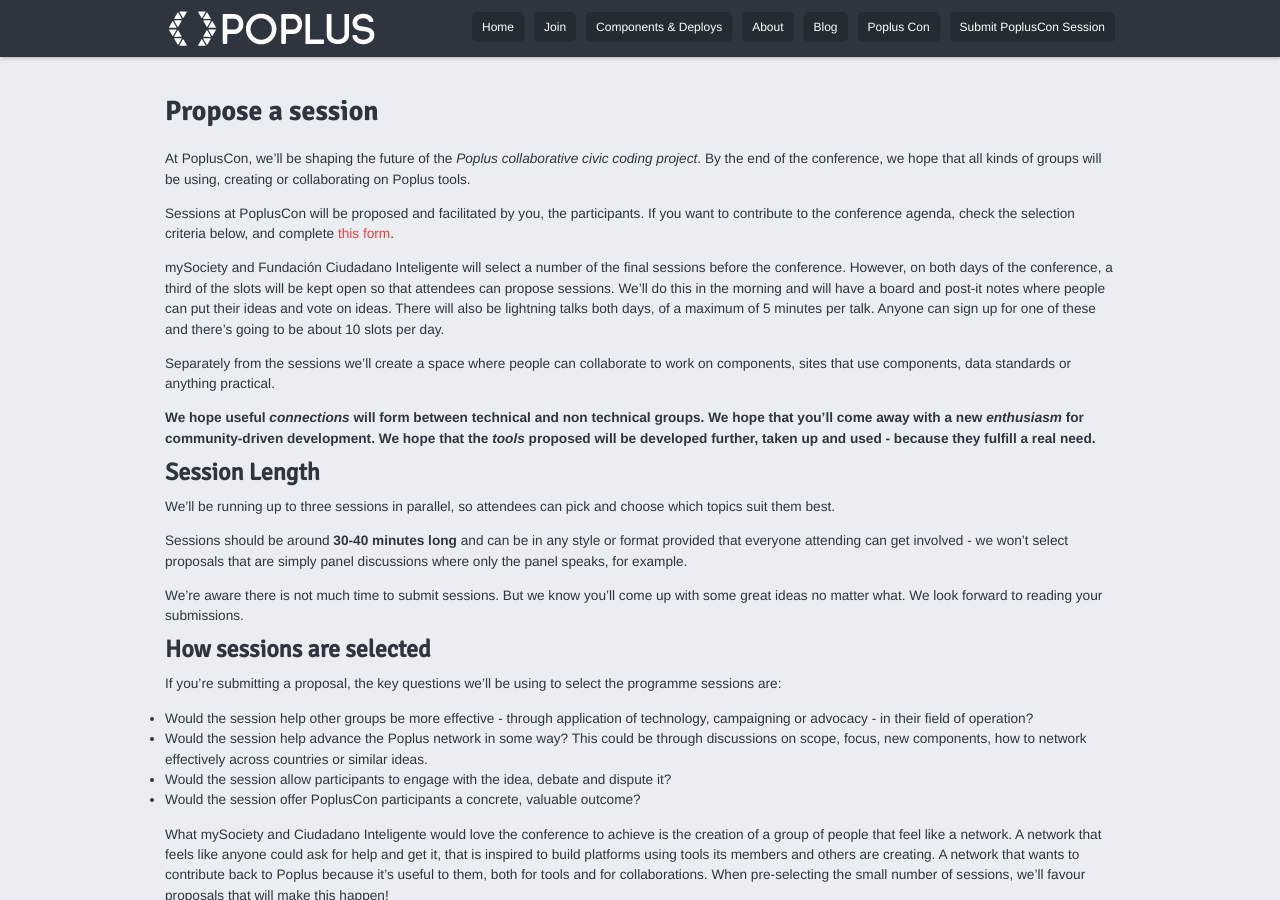
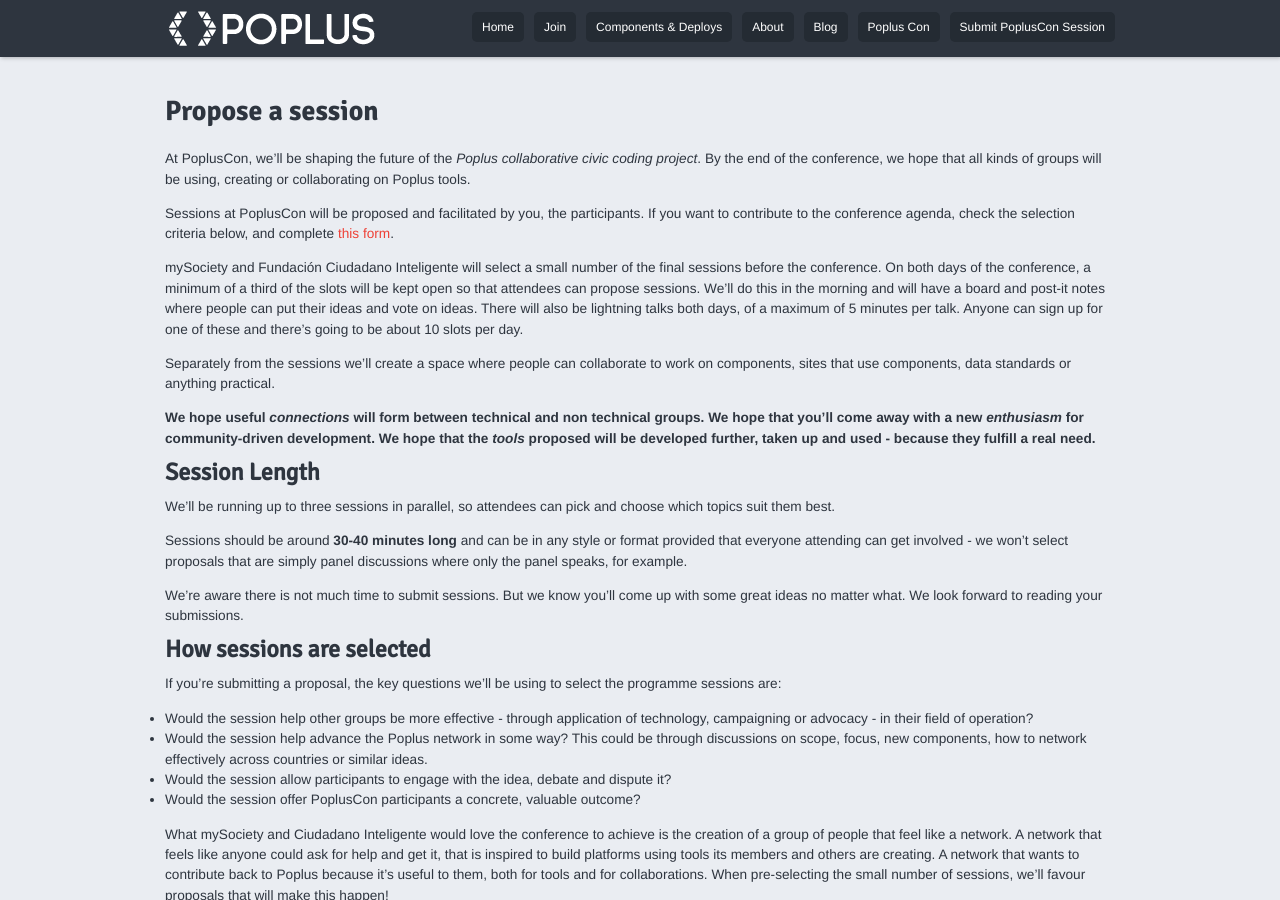
Before and after one commit to poplus/home-poplus, a Jekyll site: the page built from Popluscon_session_FAQ.md, in a window 1280 px wide and 900 px high, scrolled down 557 px. Built offline with Jekyll 4.4.1, drawn with Linux system fonts in a browser that asks for light colours; nearby versions of some CDN libraries; library files that are not in the unit come from our copies; Markdown is read by kramdown in place of the engine named in the settings.

Commit message:
updated copy
Updated the number of sessions that will be chosen on the day.

```diff
--- a/Popluscon_session_FAQ.md
+++ b/Popluscon_session_FAQ.md
@@ -18,7 +18,7 @@
 
 Sessions at PoplusCon will be proposed and facilitated by you, the participants. If you want to contribute to the conference agenda, check the selection criteria below, and complete [this form][form].
 
-mySociety and Fundación Ciudadano Inteligente will select a number of the final sessions before the conference.  However, on both days of the conference, a third of the slots will be kept open so that attendees can propose sessions. We’ll do this in the morning and will have a board and post-it notes where people can put their ideas and vote on ideas. There will also be lightning talks both days, of a maximum of 5 minutes per talk. Anyone can sign up for one of these and there’s going to be about 10 slots per day.
+mySociety and Fundación Ciudadano Inteligente will select a small number of the final sessions before the conference.  On both days of the conference, a minimum of a third of the slots will be kept open so that attendees can propose sessions. We’ll do this in the morning and will have a board and post-it notes where people can put their ideas and vote on ideas. There will also be lightning talks both days, of a maximum of 5 minutes per talk. Anyone can sign up for one of these and there’s going to be about 10 slots per day.
 
 
 Separately from the sessions we'll create a space where people can collaborate to work on components, sites that use components, data standards or anything practical.
```
